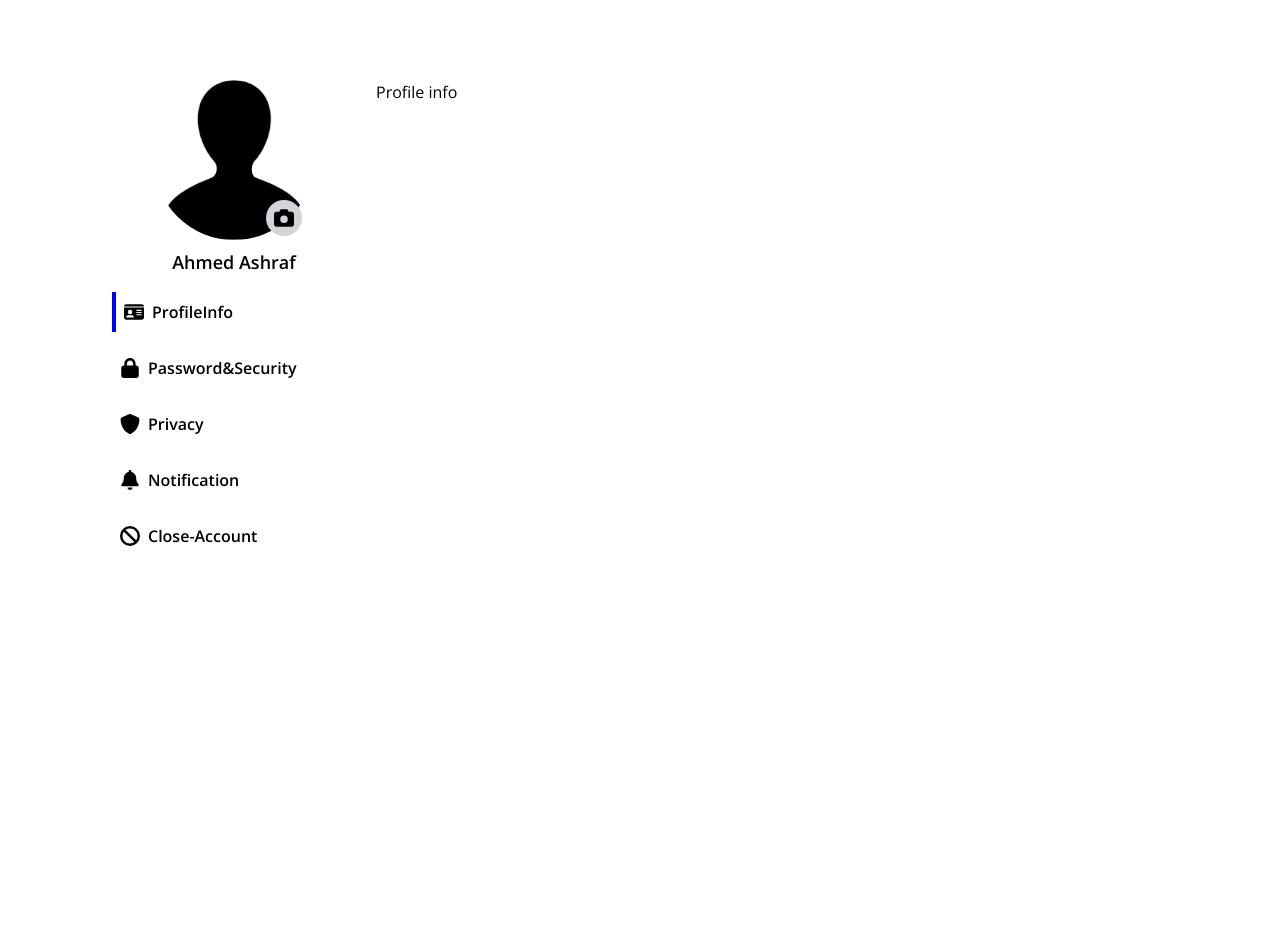
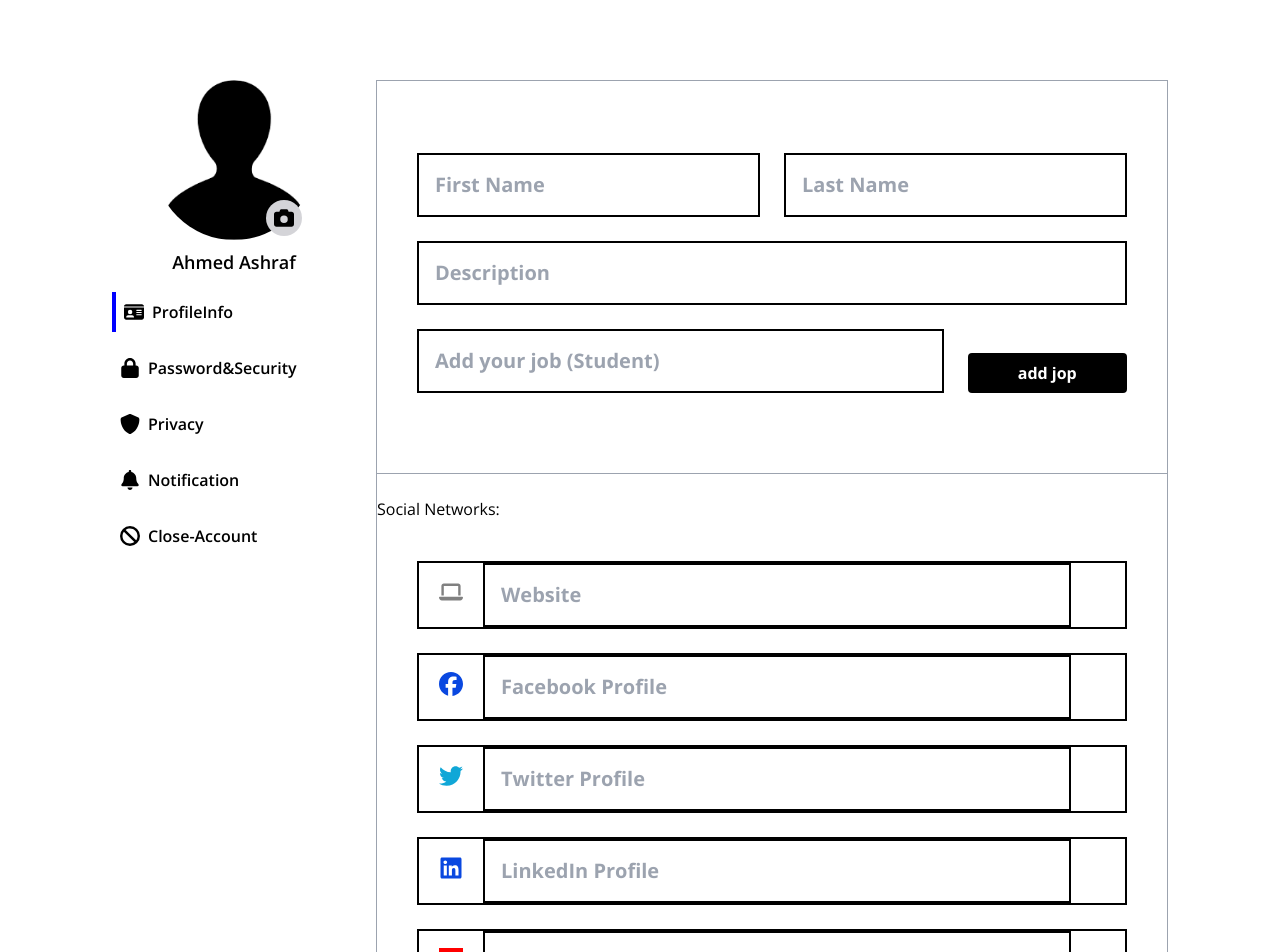
Before and after one commit to FrontEndDevo/NeuraLearnAcademy, a React (Vite) app: page /profile/profileInfo in a window 1280 px wide. Shown: the top 952 px of the page. Before the commit the page ends 800 px from the top, so only its background shows below. Built offline with nearby package versions, Linux system fonts and the light colour scheme.

Commit message:
"Add form for user profile info and social networks with state management"

```diff
--- a/src/pages/ProfileInfoPage.jsx
+++ b/src/pages/ProfileInfoPage.jsx
@@ -1,9 +1,158 @@
+import { useState } from "react";
+import { FontAwesomeIcon } from "@fortawesome/react-fontawesome";
+import {
+  faFacebook,
+  faTwitter,
+  faLinkedin,
+  faYoutube,
+} from "@fortawesome/free-brands-svg-icons";
+import { faLaptop } from "@fortawesome/free-solid-svg-icons";
+import ButtonProfile from "../shared/ButtonProfile";
+
+const DEFAULT_DATA = {
+  firstName: "",
+  secondName: "",
+  description: "",
+  jop: "",
+  websiteUrl: "",
+  facebookUrl: "",
+  twitterUrl: "",
+  linkedinUrl: "",
+  youtubeUrl: "",
+};
+
+const socialNetwork = [
+  {
+    name: "Website",
+    icon: faLaptop,
+    key: "websiteUrl",
+    bg_color: "EC0707",
+    color: "gray",
+  },
+  {
+    name: "Facebook Profile",
+    icon: faFacebook,
+    key: "facebookUrl",
+    bg_color: "EC0707",
+    color: "0A48E0",
+  },
+  {
+    name: "Twitter Profile",
+    icon: faTwitter,
+    key: "twitterUrl",
+    bg_color: "EC0707",
+    color: "10A7D7",
+  },
+  {
+    name: "LinkedIn Profile",
+    icon: faLinkedin,
+    key: "linkedinUrl",
+    bg_color: "EC0707",
+    color: "0A48E0",
+  },
+  {
+    name: "YouTube Profile",
+    icon: faYoutube,
+    key: "youtubeUrl",
+    bg_color: "red",
+    color: "white",
+  },
+];
 
 const ProfileInfoPage = () => {
+  const inputStyle = "p-2 border-2 border-current md:p-4 focus:outline-none";
+
+  const [formState, setFormState] = useState(DEFAULT_DATA);
+
+  const handleChange = (event, key) => {
+    setFormState({ ...formState, [key]: event.target.value });
+  };
+
+  const handleSubmit = (event) => {
+    event.preventDefault();
+    console.log(formState);
+  };
+
   return (
-    <div>
-      <h1>Profile info</h1>
-    </div>
+    <section className="relative py-8 border border-b-0 border-gray-400">
+      <form
+        className="grid grid-cols-8 gap-6 px-3 py-10 font-bold leading-8 md:text-xl md:px-5 lg:px-10"
+        onSubmit={handleSubmit}
+      >
+        {/* First Name input */}
+        <input
+          type="text"
+          className={`${inputStyle} col-span-8 md:col-span-4`}
+          placeholder="First Name "
+          value={formState.firstName}
+          onChange={(e) => handleChange(e, "firstName")}
+        />
+
+        {/* Last Name input */}
+        <input
+          type="text"
+          className={`${inputStyle} col-span-8 md:col-span-4`}
+          placeholder="Last Name"
+          value={formState.secondName}
+          onChange={(e) => handleChange(e, "secondName")}
+        />
+
+        {/* Description input */}
+        <input
+          type="text"
+          className={`${inputStyle} col-span-8`}
+          placeholder="Description"
+          value={formState.description}
+          onChange={(e) => handleChange(e, "description")}
+        />
+
+        {/* Job input */}
+        <input
+          type="text"
+          className={`${inputStyle} col-span-8 md:col-span-6`}
+          placeholder="Add your job (Student)"
+          value={formState.jop}
+          onChange={(e) => handleChange(e, "jop")}
+        />
+
+        {/* Add Job button */}
+        <ButtonProfile type="button" addStyle={`col-span-8 md:col-span-2`}>
+          add jop
+        </ButtonProfile>
+      </form>
+
+      {/* Divider */}
+      <div className="absolute w-full mt-10 border-b border-gray-400"></div>
+
+      {/* Social Networks inputs */}
+      <h1 className="col-span-8 mt-16">Social Networks:</h1>
+      <form
+        className="grid grid-cols-8 gap-6 px-3 py-10 font-bold leading-8 md:text-xl md:px-5 lg:px-10"
+        onSubmit={handleSubmit}
+      >
+        {socialNetwork.map((network, index) => (
+          <li
+            className="col-span-8 list-none border-2 border-current"
+            key={index}
+          >
+            <FontAwesomeIcon
+              icon={network.icon}
+              className="w-4 h-4 mx-5 text-lg md:h-6 md:w-6 "
+              style={{ color: network.color, background: network.bg_color }}
+            />
+            <input
+              type="url"
+              className={`${inputStyle} border-0 border-l-2  md:w-10/12 w-8/12`}
+              placeholder={network.name}
+              value={formState[network.key]}
+              onChange={(e) => handleChange(e, network.key)}
+            />
+          </li>
+        ))}
+        {/* Save button */}
+        <ButtonProfile addStyle={`py-3 col-span-2`}>Save</ButtonProfile>
+      </form>
+    </section>
   );
 };
 
```
